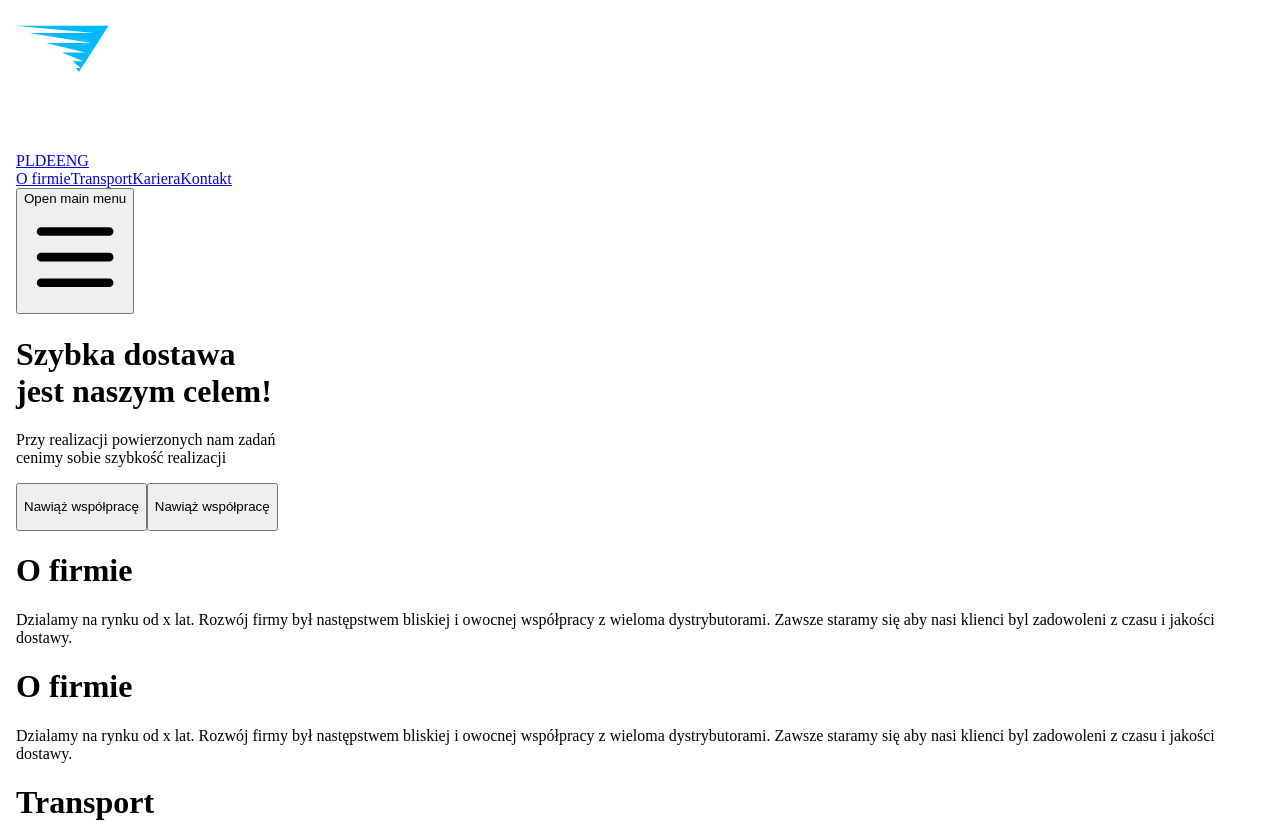
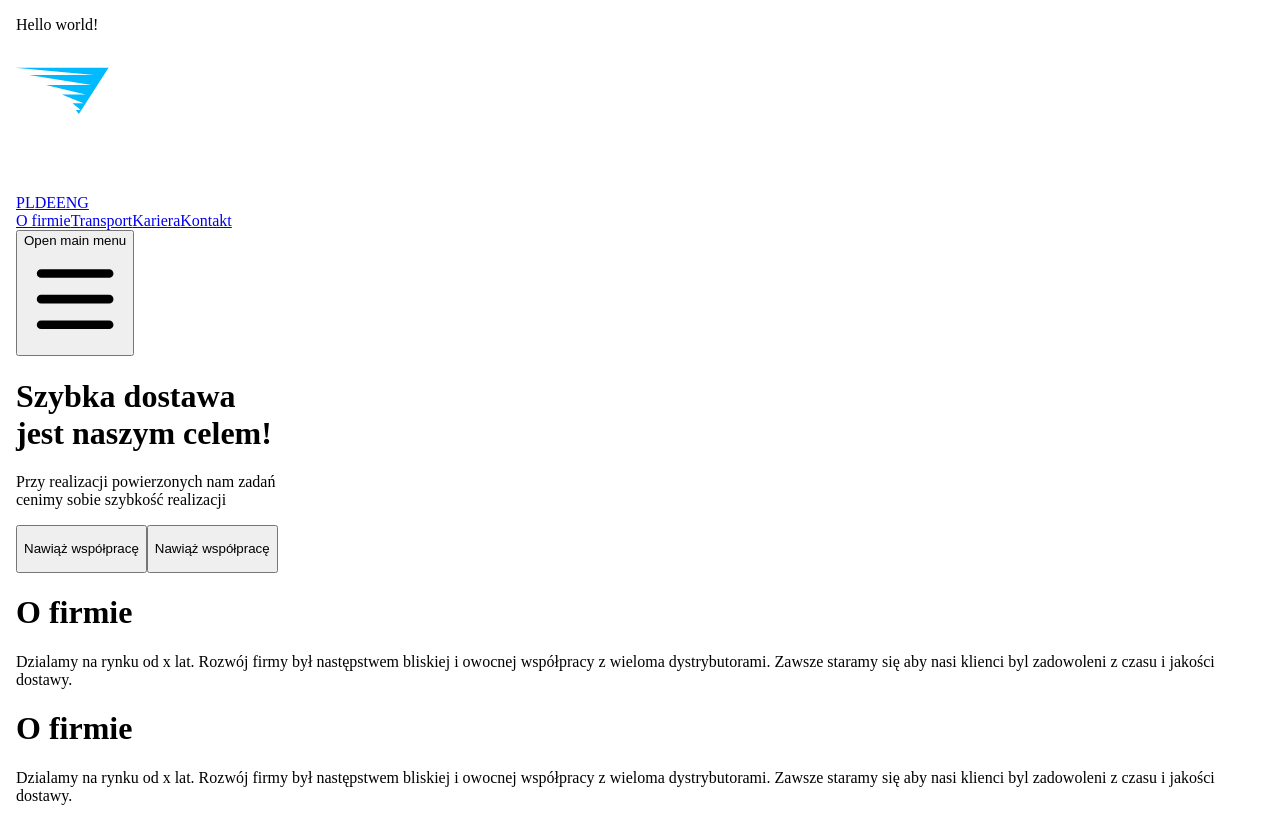
Before and after one commit to dewolaj881/autopartner, a Next.js app: page / in a window 1280 px wide. Shown: the top 822 px of the page. Built offline with nearby package versions, Linux system fonts and the light colour scheme.

Commit message:
feat: new page title

```diff
--- /dev/null
+++ b/components/IndexPage.js
@@ -0,0 +1,15 @@
+import Head from 'next/head'
+
+function IndexPage() {
+  return (
+    <div>
+      <Head>
+        <title>Autopartner</title>
+        <meta name="viewport" content="initial-scale=1.0, width=device-width" />
+      </Head>
+      <p>Hello world!</p>
+    </div>
+  )
+}
+
+export default IndexPage
--- a/pages/index.js
+++ b/pages/index.js
@@ -4,6 +4,7 @@ import About from '../components/About'
 import Transport from '../components/Transport'
 import Form from '../components/Form'
 import Footer from '../components/Footer'
+import IndexPage from '../components/IndexPage'
 
 export default function Home() {
   return (
@@ -12,6 +13,7 @@ export default function Home() {
         <link rel="preconnect" href="https://fonts.gstatic.com" />
         <link href="https://fonts.googleapis.com/css2?family=Russo+One&display=swap" rel="stylesheet" />
         <div>
+          <IndexPage></IndexPage>
           <Nav></Nav>
           <Showcase></Showcase>
           <About></About>
```
